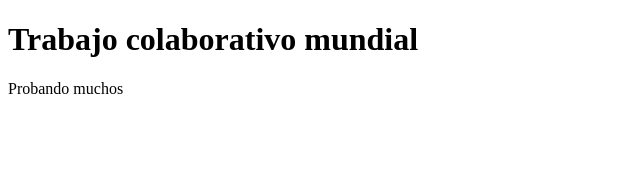
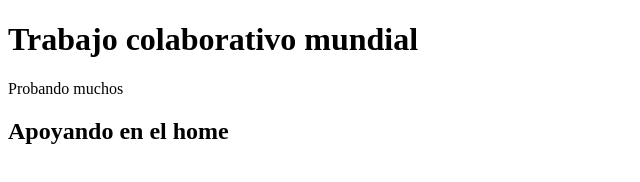
Before and after one commit to nidianieto/holaprogit, a plain HTML site: page index.html in a window 1280 px wide. Shown: the whole page, without its empty margins (0-640 px from the left). Drawn offline with Linux system fonts and the light colour scheme.

Commit message:
ayudando con el home

```diff
--- a/index.html
+++ b/index.html
@@ -9,5 +9,6 @@
     <h1>Trabajo colaborativo mundial</h1>
 
     <p>Probando muchos</p>
+    <h2>Apoyando en el home</h2>
 </body>
 </html>
```
